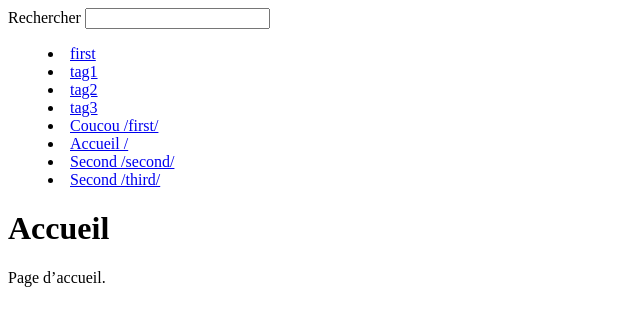
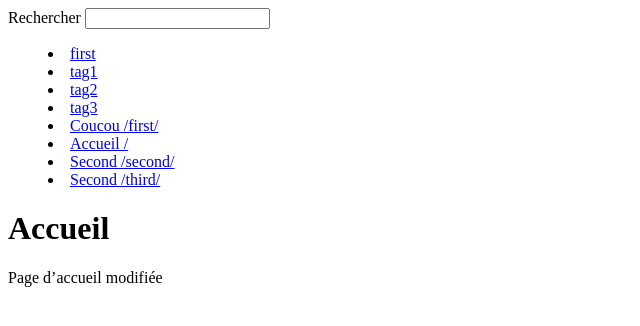
Before and after one commit to techLiberty/galaxy-11ty-libdoc, an Eleventy site: page index.md in a window 1280 px wide. Shown: the full height of the page, 0-640 px from the left. Built offline with nearby package versions, Linux system fonts and the light colour scheme; Eleventy itself is replaced by a stand-in of ours; files that its build step writes are made by us from their sources.

Commit message:
update index

```diff
--- a/index.md
+++ b/index.md
@@ -7,7 +7,7 @@ tags:
 ---
 # Accueil
 
-Page d’accueil.
+Page d’accueil modifiée
 
 {% for content in collections.allMyContent %}
 * {{content.url}}
```
